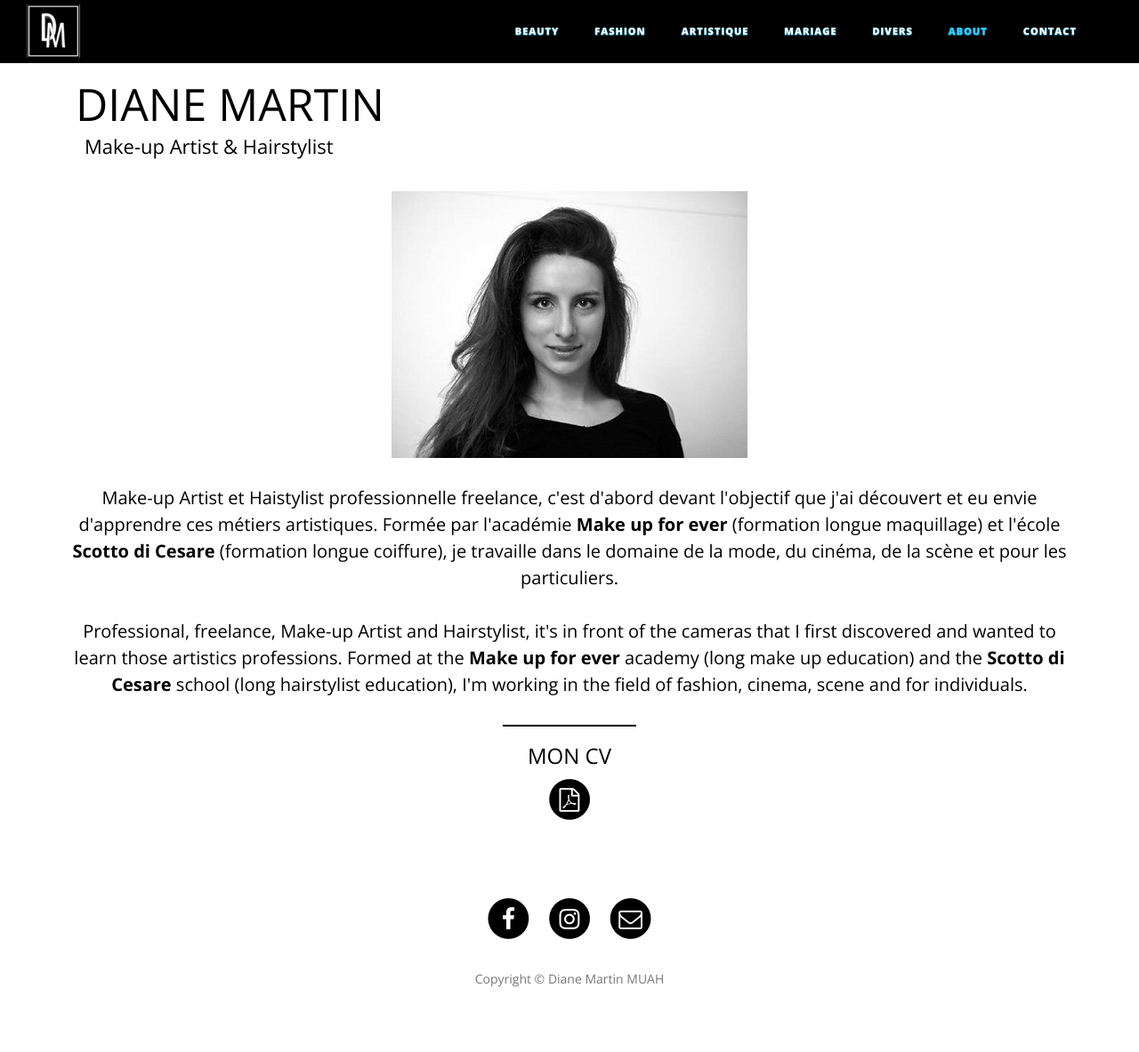
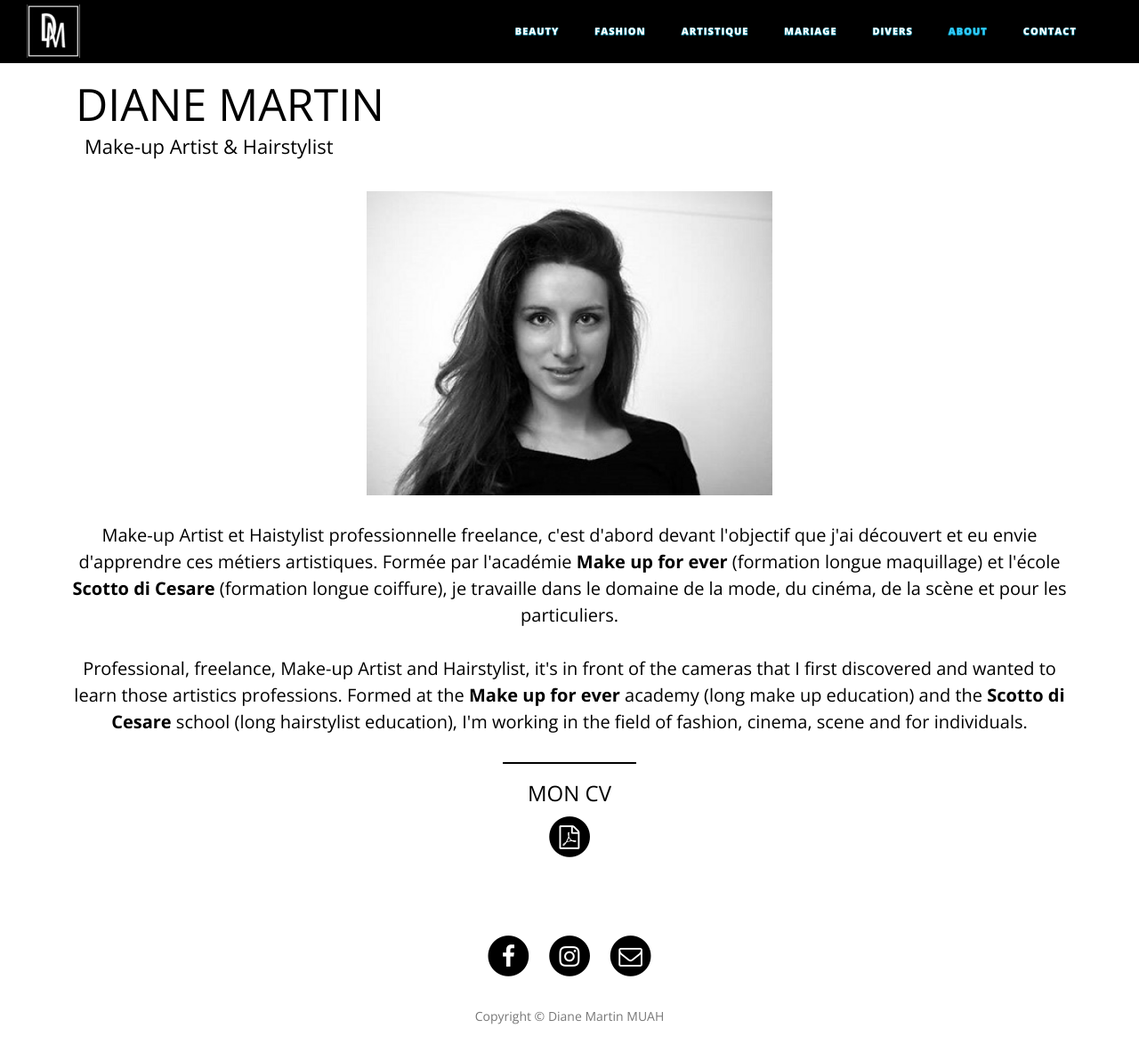
Before and after one commit to karlito139/Site_MUAH, a Jekyll site: the page built from about/index.html, in a window 1280 px wide. Shown: the whole page at 89% size. Built offline with Jekyll 4.4.1, drawn with Linux system fonts in a browser that asks for light colours; nearby versions of some CDN libraries; before the commit the page ends 1141 px from its top, so only the background shows below that.

Commit message:
Change about

```diff
--- a/css/main.css
+++ b/css/main.css
@@ -375,6 +375,13 @@
 }
 
 .about{
+	width: 70%;
+}
+
+@media (min-width:768px) {
+.about{
+	width: 40%;
+}
 }
 
 /* @media (min-width:992px) { */
```
